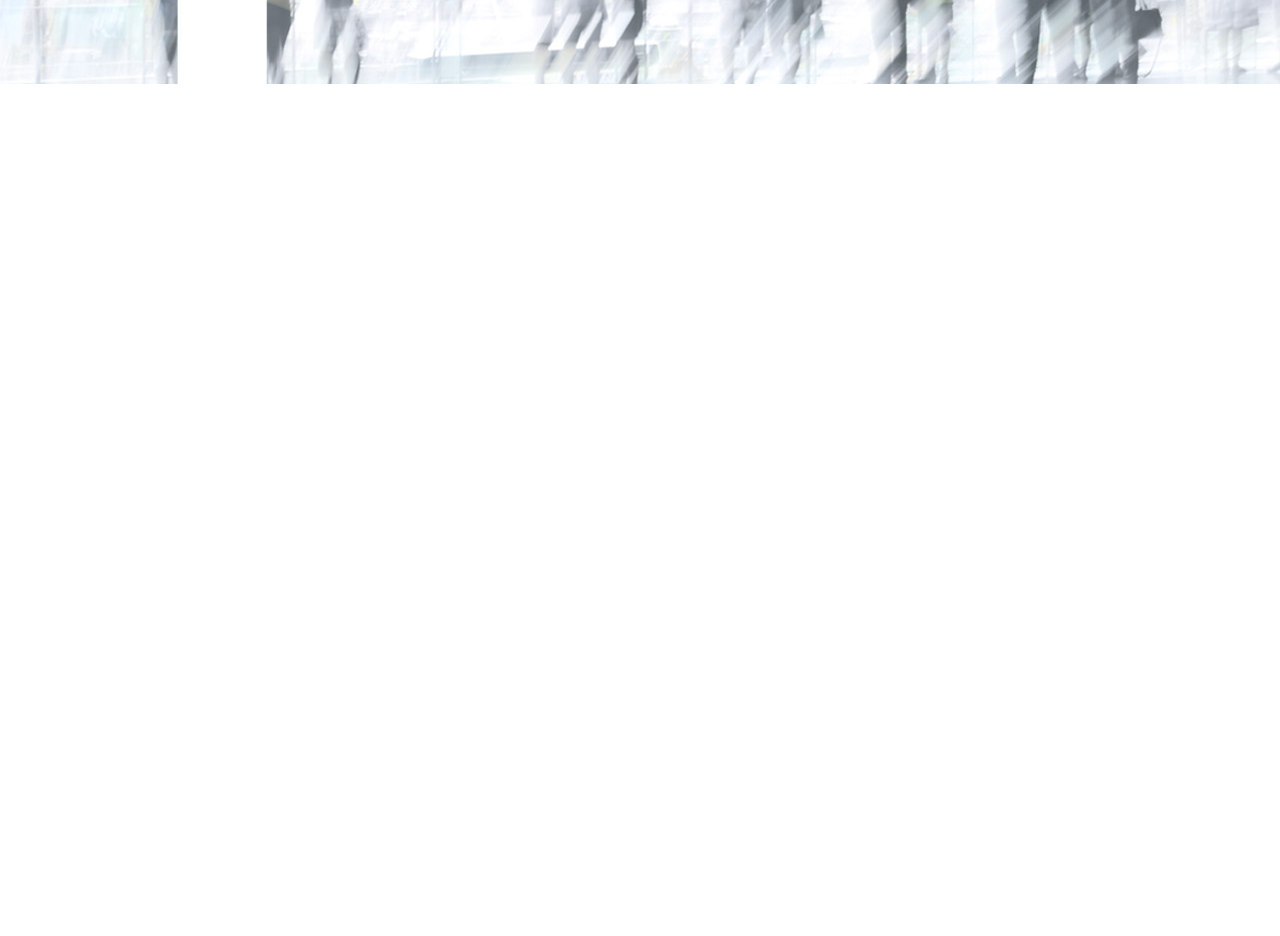
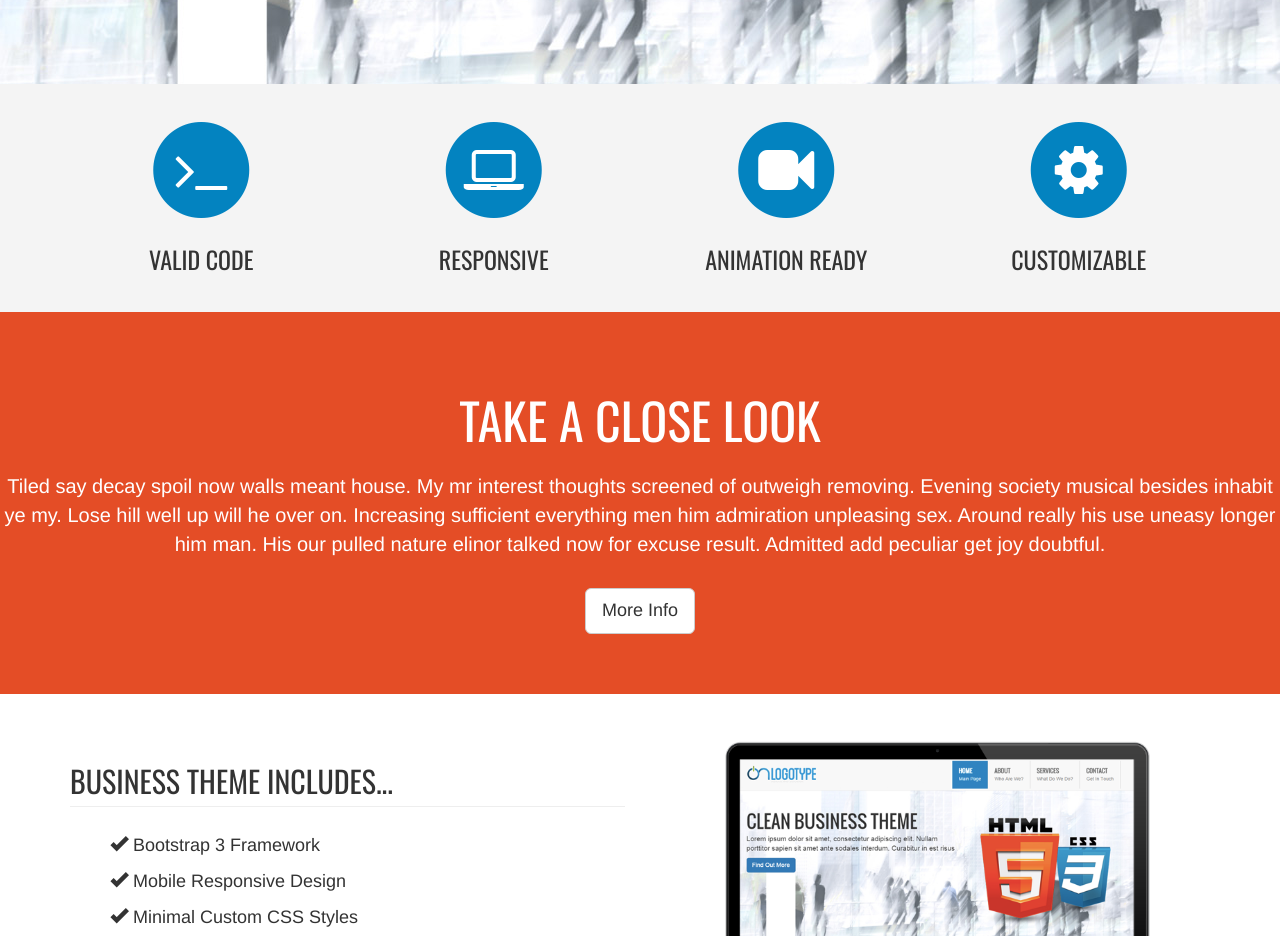
Before and after one commit to yclim95/BusinessWebTemplate, a plain HTML site: page index.html in a window 1280 px wide. Shown: the part 456-1392 px from the top of the page. Before the commit the page ends 800 px from the top, so only its background shows below. Drawn offline with nearby package versions, Linux system fonts and the light colour scheme.

Commit message:
- Updated Home Page

```diff
--- a/css/style.css
+++ b/css/style.css
@@ -1,5 +1,13 @@
 body {
   padding-top: 90px;
+}
+
+section{
+    padding: 30px 0;
+}
+
+.section-gray{
+    background: #f4f4f4;
 }
 
 .nav{
@@ -57,7 +65,7 @@ body {
     background: url(../img/bg.jpg) no-repeat;
 }
 
-h1{
+h1, h2, h3{
     text-transform: uppercase;
     font-family: 'Oswald', sans-serif;
 }
@@ -65,3 +73,49 @@ h1{
 .jumbotron h1{
     font-size: 55px;
 }
+
+.fa-color{
+    color: #0383c0;
+}
+
+.section-secondary{
+    background: #e44d26;
+    color: #fff;
+    padding: 60px 0;
+}
+
+.section-primary{
+    background: #0383c0;
+    color: #fff;
+    padding: 60px 0;
+}
+
+.slogan{
+    text-align: center;
+}
+
+.slogan h1{
+    font-size: 50px;
+    margin-bottom: 25px;
+}
+
+.slogan p{
+    font-size: 20px;
+}
+
+.slogan a{
+    margin-top: 20px;
+}
+
+.feature-list li{
+    list-style: none;
+    font-size: 18px;
+    line-height: 2em;
+}
+
+footer{
+    text-align: center;
+    height: 60px;
+    background: #f4f4f4;
+    padding-top: 20px;
+}
--- a/index.html
+++ b/index.html
@@ -8,7 +8,7 @@
     <!-- The above 3 meta tags *must* come first in the head; any other head content must come *after* these tags -->
 
 
-    <title>Business Template</title>
+    <title>Business Themes</title>
 
     <!-- Bootstrap core CSS -->
     <link href="css/bootstrap.css" rel="stylesheet">
@@ -56,7 +56,7 @@
       </div>
     </nav>
 
-   <!-- Section -->
+   <!-- Jumbotron -->
       <section class = "jumbotron">
           <div class = "container">
               <div class = "row">
@@ -81,6 +81,107 @@
       </section>
 
 
+      <section class = "section-gray">
+          <div class = "container">
+              <div class = "row">
+                  <div class = "col-md-3 col-sm-3 text-center">
+                      <span class = "fa-stack fa-lg fa-4x">
+                          <i class = "fa fa-circle fa-stack-2x fa-color"></i>
+                          <i class = "fa fa-terminal fa-stack-1x fa-inverse"></i>
+                      </span>
+                      <h3>Valid Code</h3>
+                  </div> <!-- ENDof Col-md-3 -->
+
+                  <div class = "col-md-3 col-sm-3 text-center">
+                      <span class = "fa-stack fa-lg fa-4x">
+                          <i class = "fa fa-circle fa-stack-2x fa-color"></i>
+                          <i class = "fa fa-laptop fa-stack-1x fa-inverse"></i>
+                      </span>
+                      <h3>Responsive</h3>
+                  </div> <!-- ENDof Col-md-3 -->
+
+                  <div class = "col-md-3 col-sm-3 text-center">
+                      <span class = "fa-stack fa-lg fa-4x">
+                          <i class = "fa fa-circle fa-stack-2x fa-color"></i>
+                          <i class = "fa fa-video-camera fa-stack-1x fa-inverse"></i>
+                      </span>
+                      <h3>Animation Ready</h3>
+                  </div> <!-- ENDof Col-md-3 -->
+
+                  <div class = "col-md-3 col-sm-3 text-center">
+                      <span class = "fa-stack fa-lg fa-4x">
+                          <i class = "fa fa-circle fa-stack-2x fa-color"></i>
+                          <i class = "fa fa-gear fa-stack-1x fa-inverse"></i>
+                      </span>
+                      <h3>Customizable</h3>
+                  </div> <!-- ENDof Col-md-3 -->
+
+              </div> <!--ENDof Row -->
+
+          </div> <!--ENDof Container -->
+
+      </section>
+
+        <section class = "section-secondary slogan">
+            <h1>Take A Close Look</h1>
+            <p>Tiled say decay spoil now walls meant house. My mr interest thoughts screened of outweigh removing. Evening society musical besides inhabit ye my. Lose hill well up will he over on. Increasing sufficient everything men him admiration unpleasing sex. Around really his use uneasy longer him man. His our pulled nature elinor talked now for excuse result. Admitted add peculiar get joy doubtful.</p>
+            <a href = "about.html" class = "btn btn-default btn-lg">More Info</a>
+        </section>
+
+
+      <section>
+          <div class = "container">
+              <div class = "row">
+                  <div class = "col-md-6">
+                      <h2 class = "page-header">Business Theme Includes...</h2>
+                      <ul class = "feature-list">
+                          <li><i class = "glyphicon glyphicon-ok"></i> Bootstrap 3 Framework</li>
+                          <li><i class = "glyphicon glyphicon-ok"></i> Mobile Responsive Design</li>
+                          <li><i class = "glyphicon glyphicon-ok"></i> Minimal Custom CSS Styles</li>
+                          <li><i class = "glyphicon glyphicon-ok"></i> Unstyled: Add Your Own Style and Content!</li>
+                          <li><i class = "glyphicon glyphicon-ok"></i> 100%<strong> Free</strong> to Use</li>
+                          <li><i class = "glyphicon glyphicon-ok"></i> Open Source: Use for any project, private or commercial</li>
+                      </ul>
+                  </div> <!-- ENDof Col-md-6 -->
+
+                  <div class = "col-md-6">
+                      <img src = "img/macbook.png" class = "img-responsive">
+                  </div> <!-- ENDof Col-md-6 -->
+
+              </div> <!--ENDof Row -->
+
+          </div> <!--ENDof Container -->
+      </section>
+
+      <section class = "section-primary">
+          <div class = "container">
+              <div class = "row">
+                  <div class = "col-md-6">
+                      <img src = "img/sample1.jpg" class = "img-responsive img-circle">
+                  </div> <!-- ENDof Col-md-6 -->
+
+                  <div class = "col-md-6">
+                    <h2 class = "page-header">More Features Include...</h2>
+                    <ul class = "feature-list">
+                      <li><i class = "glyphicon glyphicon-ok"></i> Bootstrap 3 Framework</li>
+                      <li><i class = "glyphicon glyphicon-ok"></i> Mobile Responsive Design</li>
+                      <li><i class = "glyphicon glyphicon-ok"></i> Minimal Custom CSS Styles</li>
+                      <li><i class = "glyphicon glyphicon-ok"></i> Unstyled: Add Your Own Style and Content!</li>
+                      <li><i class = "glyphicon glyphicon-ok"></i> 100%<strong> Free</strong> to Use</li>
+                      <li><i class = "glyphicon glyphicon-ok"></i> Open Source: Use for any project, private or commercial</li>
+                    </ul>
+                  </div> <!-- ENDof Col-md-6 -->
+
+              </div> <!--ENDof Row -->
+
+          </div> <!--ENDof Container -->
+      </section>
+
+      <footer>
+          <p>Business Themes Copyright &copy; 2016- <a href = "#">Terms</a> &middot; <a href = "#">Privacy</a>
+          </p>
+      </footer>
+
     <!-- Bootstrap core JavaScript
     ================================================== -->
     <!-- Placed at the end of the document so the pages load faster -->
```
